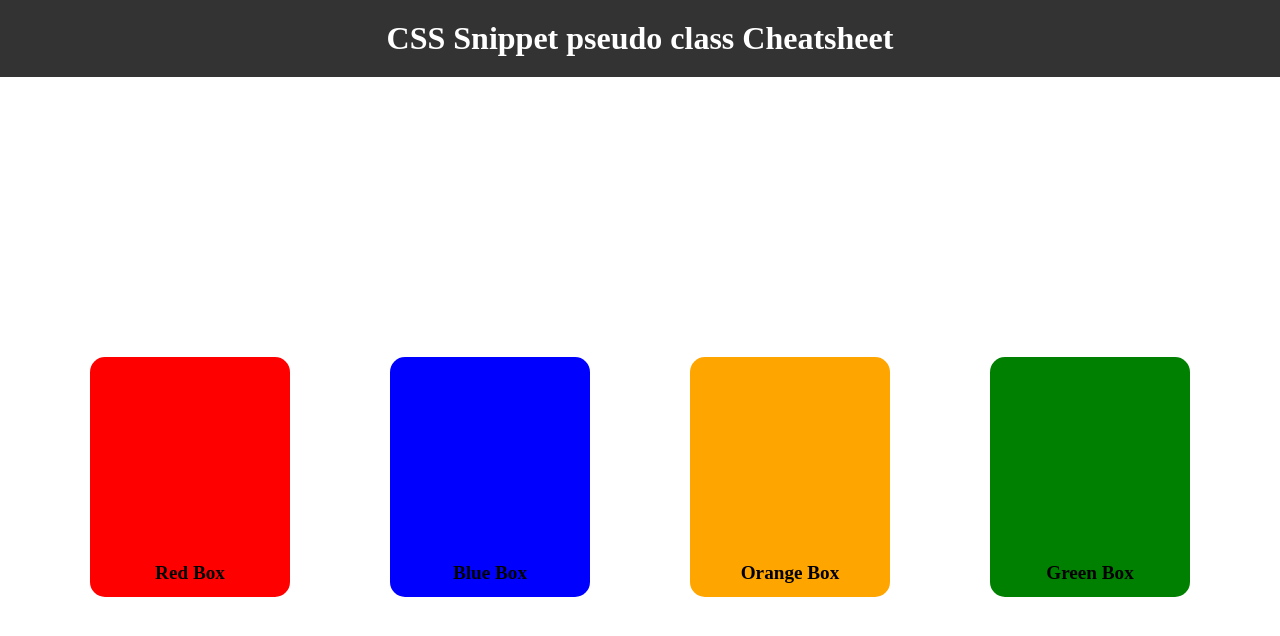
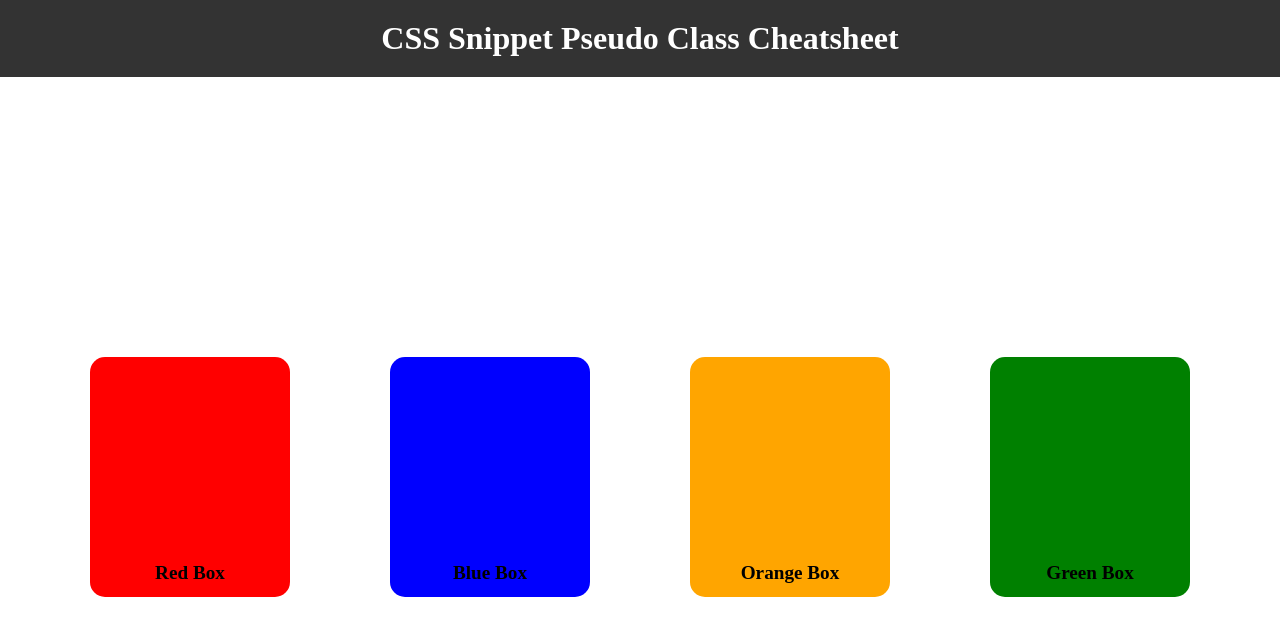
Before and after one commit to kylecoding1/mini-project, a plain HTML site: page index.html in a window 1280 px wide. Drawn offline with Linux system fonts and the light colour scheme.

Commit message:
ANOTHER TYPO SMHHHHH

```diff
--- a/index.html
+++ b/index.html
@@ -6,7 +6,7 @@
 </head>
 <body>
 	<header>
-		<h1>CSS Snippet pseudo class Cheatsheet</h1>
+		<h1>CSS Snippet Pseudo Class Cheatsheet</h1>
 	</header>
     <!--box classes so we can create different animation/styles for each one-->
 	<main>
```
